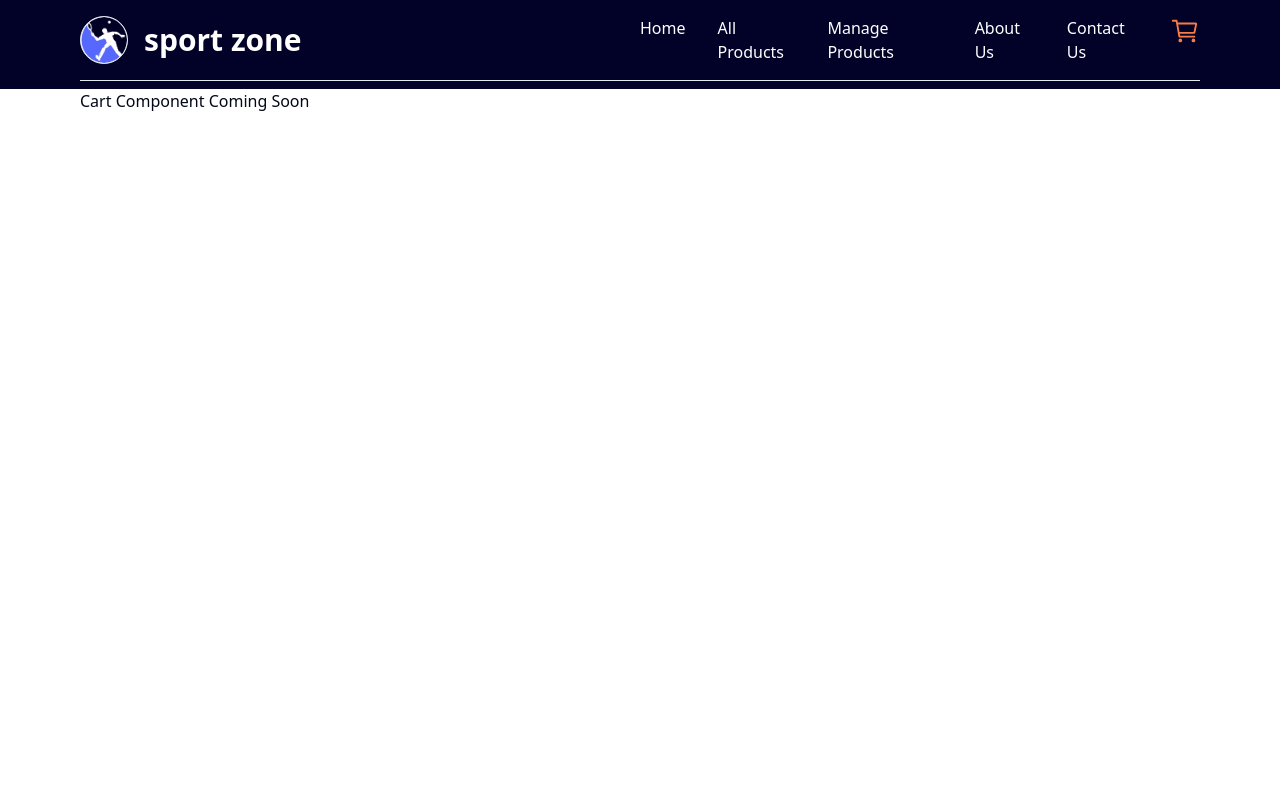
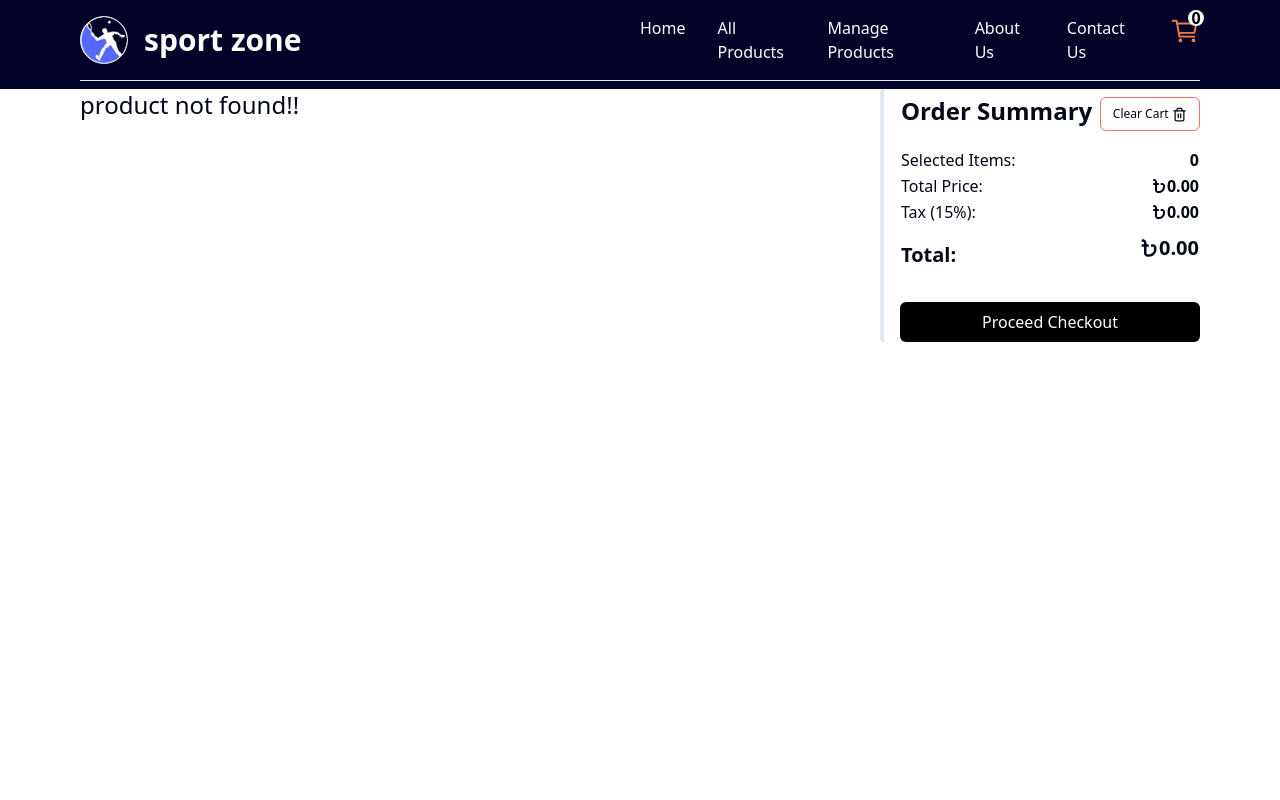
Before and after one commit to programarreza/sport-zone-client, a React (Vite) app: page /cart in a window 1280 px wide. Shown: the top 800 px of the page. Built offline with nearby package versions, Linux system fonts and the light colour scheme.

Commit message:
cart page done

```diff
--- a/src/components/Hearder/NavLink.tsx
+++ b/src/components/Hearder/NavLink.tsx
@@ -1,7 +1,10 @@
+import { useAppSelector } from "@/redux/hooks";
+import { IoCartOutline } from "react-icons/io5";
 import { NavLink } from "react-router-dom";
-import { IoCartOutline } from "react-icons/io5";
 
 const NavbarLinks = () => {
+  const { selectedItems } = useAppSelector((store) => store.cart);
+
   return (
     <div className="flex gap-8 ">
       <NavLink
@@ -74,7 +77,12 @@ const NavbarLinks = () => {
             : "hover:text-[#f57c48]"
         }
       >
-        <IoCartOutline size={30} />
+        <div className="relative">
+          <IoCartOutline size={30} />
+          <span className="rounded-full absolute top-[-6px] left-[18px] bg-white text-black text-center size-4 font-bold flex items-center justify-center">
+            {selectedItems}
+          </span>
+        </div>
       </NavLink>
     </div>
   );
--- /dev/null
+++ b/src/components/Order/OrderSummary.tsx
@@ -0,0 +1,81 @@
+import { clearCart } from "@/redux/features/cartSlice";
+import { useAppDispatch, useAppSelector } from "@/redux/hooks";
+import { Trash2 } from "lucide-react";
+import { FaBangladeshiTakaSign } from "react-icons/fa6";
+import { useNavigate } from "react-router-dom";
+
+const OrderSummary = () => {
+  const navigate = useNavigate();
+  const dispatch = useAppDispatch();
+  const { tax, taxRate, grandTotal, totalPrice, selectedItems } =
+    useAppSelector((store) => store.cart);
+
+  const handleClearCart = () => {
+    dispatch(clearCart());
+  };
+  return (
+    <div className="lg:w-80 w-full h-full border-l-4 pl-4 rounded">
+      <table className="table-auto w-full text-left">
+        <thead>
+          <tr>
+            <th className="text-2xl font-bold text-dark pb-4">Order Summary</th>
+            <button
+              onClick={(e) => {
+                e.stopPropagation();
+                handleClearCart();
+              }}
+              className="border border-red-400 px-3 py-2 text-back  mt-2 rounded-md w-full text-xs flex justify-between items-center mb-4"
+            >
+              <span>Clear Cart</span>
+              <Trash2 className="inline" width={15} height={15} />
+            </button>
+          </tr>
+        </thead>
+        <tbody>
+          <tr>
+            <td className="text-dark mt-4">Selected Items:</td>
+            <td className="text-dark mt-4 text-right font-semibold">
+              {selectedItems}
+            </td>
+          </tr>
+          <tr>
+            <td className="text-dark">Total Price:</td>
+            <td className="text-dark text-right font-semibold flex items-center justify-end">
+              <FaBangladeshiTakaSign />
+              {totalPrice.toFixed(2)}
+            </td>
+          </tr>
+          <tr>
+            <td className="text-dark">Tax ({taxRate * 100}%):</td>
+            <td className="text-dark text-right font-semibold flex items-center justify-end">
+              <FaBangladeshiTakaSign />
+              {tax.toFixed(2)}
+            </td>
+          </tr>
+          <tr>
+            <td className="text-xl font-semibold text-dark pt-4">Total:</td>
+            <td className="text-xl font-semibold text-dark mt-2 text-right flex items-center justify-end">
+              <FaBangladeshiTakaSign />
+              {grandTotal.toFixed(2)}
+            </td>
+          </tr>
+        </tbody>
+      </table>
+
+      <div className="mt-8 ">
+        <button
+          onClick={(e) => {
+            e.stopPropagation();
+            navigate("/checkout");
+          }}
+          className="bg-black px-3 py-2 text-white  mt-2 rounded-md w-full  flex justify-center items-center"
+        >
+          <span>Proceed Checkout</span>
+          {/* <CreditCard className="inline" width={15} height={15} /> */}
+        </button>
+      </div>
+    </div>
+  );
+};
+
+export default OrderSummary;
--- a/src/pages/Cart/Cart.tsx
+++ b/src/pages/Cart/Cart.tsx
@@ -1,17 +1,29 @@
 import Container from "@/components/Container";
 import { useAppSelector } from "@/redux/hooks";
+import CartDetails from "./CartDetails";
+import { TProduct } from "@/types";
+import OrderSummary from "@/components/Order/OrderSummary";
 
 const Cart = () => {
-
-
   const products = useAppSelector((store) => store?.cart?.products);
-  console.log(products)
 
   return (
     <div>
       <Container>
-
-        <h2>Cart Component Coming Soon</h2>
+        <div className="flex lg:flex-row flex-col-reverse  justify-between">
+          <div>
+            {products.length ? (
+              products.map((product: TProduct) => (
+                <CartDetails key={product._id} product={product} />
+              ))
+            ) : (
+              <p className="text-2xl ">product not found!!</p>
+            )}
+          </div>
+          <div>
+            <OrderSummary />
+          </div>
+        </div>
       </Container>
     </div>
   );
--- /dev/null
+++ b/src/pages/Cart/CartDetails.tsx
@@ -0,0 +1,86 @@
+import { Button } from "@/components/ui/button";
+import { removeFromCart, updateQuantity } from "@/redux/features/cartSlice";
+import { useAppDispatch } from "@/redux/hooks";
+import { TProduct } from "@/types";
+import { Minus, Plus } from "lucide-react";
+import { FaRegStar, FaStar } from "react-icons/fa";
+import { FaBangladeshiTakaSign } from "react-icons/fa6";
+import { MdDeleteSweep } from "react-icons/md";
+import Rating from "react-rating";
+
+const CartDetails = ({ product }: { product: TProduct }) => {
+  const dispatch = useAppDispatch();
+
+  const handleQuantity = (type: string, id: string) => {
+    if (type === "increment" && product.quantity < 5) {
+      const payload = { type, id };
+      dispatch(updateQuantity(payload));
+    } else if (type === "decrement" && product.quantity > 1) {
+      const payload = { type, id };
+      dispatch(updateQuantity(payload));
+    }
+  };
+
+  const handleRemove = (e: React.MouseEvent<HTMLButtonElement>, id: string) => {
+    e.stopPropagation();
+    dispatch(removeFromCart({ id }));
+  };
+
+  return (
+    <div className="">
+      {/* product info */}
+      <div className="flex gap-32 items-center border mb-4 justify-between p-2 shadow-md rounded-md">
+        <div className="flex gap-4">
+          <img className="size-20" src={product?.image} alt="product image" />
+          <div>
+            <h3 className="text-2xl font-semibold">{product?.name}</h3>
+            <p>Brand: {product?.brand}</p>
+            <p>Category: {product?.category}</p>
+            <div>
+              <Rating
+                initialRating={product?.rating}
+                readonly
+                emptySymbol={<FaRegStar className="text-gray-400" />}
+                fullSymbol={<FaStar className="text-yellow-500" />}
+              />
+            </div>
+          </div>
+        </div>
+        <div>
+          <div className="flex items-center gap-2">
+            <FaBangladeshiTakaSign />
+            {product?.price}
+          </div>
+          <button
+            onClick={(e) => handleRemove(e, product._id)}
+            className="bg-red-600 text-white p-1 rounded-full hover:bg-red-700"
+          >
+            <MdDeleteSweep size={20} />
+          </button>
+        </div>
+
+        <div>
+          <div className="flex items-center space-x-2">
+            <Button
+              onClick={() => handleQuantity("decrement", product._id)}
+              className=""
+              disabled={product.quantity <= 1}
+            >
+              <Minus size={25} />
+            </Button>
+            <span className="text-lg font-semibold">{product.quantity}</span>
+            <Button
+              onClick={() => handleQuantity("increment", product._id)}
+              className=""
+              disabled={product.quantity >= 5}
+            >
+              <Plus size={18} />
+            </Button>
+          </div>
+        </div>
+      </div>
+    </div>
+  );
+};
+
+export default CartDetails;
--- a/src/pages/Products/Products.tsx
+++ b/src/pages/Products/Products.tsx
@@ -3,6 +3,7 @@ import Container from "@/components/Container";
 import { Card, CardContent, CardDescription } from "@/components/ui/card";
 import { Input } from "@/components/ui/input";
 import { useGetAllProductsQuery } from "@/redux/features/product/productApi";
+import { TProduct } from "@/types";
 import { useState } from "react";
 import { FaBangladeshiTakaSign, FaRegStar, FaStar } from "react-icons/fa6";
 import Rating from "react-rating";
@@ -39,8 +40,8 @@ const Products = () => {
               Product not available.
             </p>
           ) : (
-            data?.data?.map((product) => (
-              <div key={product.id}>
+            data?.data?.map((product: TProduct) => (
+              <div key={product._id}>
                 <Link to={`/single-product/${product?._id}`}>
                   <Card className="bg-[#02022d] text-white">
                     <CardContent>
--- a/src/redux/features/cartSlice.ts
+++ b/src/redux/features/cartSlice.ts
@@ -1,4 +1,5 @@
 /* eslint-disable @typescript-eslint/no-explicit-any */
+import { TProduct } from "@/types";
 import { createSlice } from "@reduxjs/toolkit";
 
 const initialState = {
@@ -10,14 +11,13 @@ const initialState = {
   grandTotal: 0,
 };
 
-
 const cartSlice = createSlice({
   name: "cart",
   initialState,
   reducers: {
     addToCart: (state: any, action: any) => {
       const isExist = state.products.find(
-        (product: any) => product._id === action.payload._id
+        (product: TProduct) => product._id === action.payload._id
       );
       if (!isExist) {
         state.products.push({ ...action.payload, quantity: 1 });
@@ -28,9 +28,10 @@ const cartSlice = createSlice({
       state.tax = selectTax(state);
       state.grandTotal = selectGrandTotal(state);
     },
+
     updateQuantity: (state: any, action) => {
-      const products = state.products.map((product: any) => {
-        if (product._id === action.payload._id) {
+      const products = state.products.map((product: TProduct) => {
+        if (product._id === action.payload.id) {
           if (action.payload.type === "increment") {
             product.quantity += 1;
           } else if (action.payload.type === "decrement") {
@@ -39,7 +40,9 @@ const cartSlice = createSlice({
         }
         return product;
       });
-      state.products = products.filter((product: any) => product.quantity > 0);
+      state.products = products.filter(
+        (product: TProduct) => product.quantity > 0
+      );
 
       state.selectedItems = selectSelectedItems(state);
       state.totalPrice = selectTotalPrice(state);
@@ -48,7 +51,7 @@ const cartSlice = createSlice({
     },
     removeFromCart: (state, action) => {
       state.products = state.products.filter(
-        (product : any) => product._id !== action.payload.id
+        (product: any) => product._id !== action.payload.id
       );
       state.selectedItems = selectSelectedItems(state);
       state.totalPrice = selectTotalPrice(state);
--- /dev/null
+++ b/src/types/index.ts
@@ -0,0 +1,16 @@
+export type TProduct = {
+  _id: string;
+  brand: string;
+  category: string;
+  createdAt: string;
+  description: string;
+  image: string;
+  isDeleted: boolean;
+  name: string;
+  price: number;
+  quantity: number;
+  rating: number;
+  stockQuantity: number;
+  updatedAt: string;
+  __v: number;
+};
```
